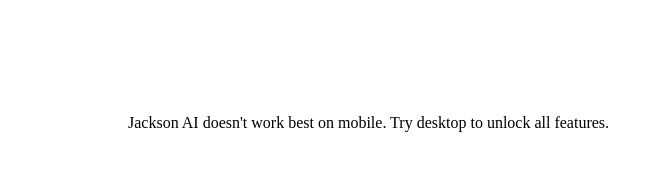
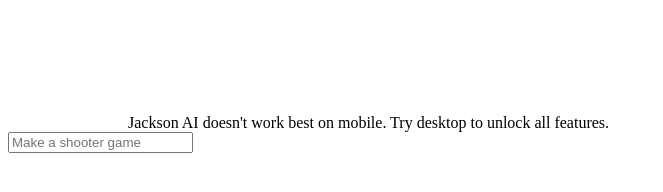
Before and after one commit to mrmichaelchapo-del/Studio-Jacker-AI, a plain HTML site: page index.html in a window 1280 px wide. Shown: the whole page, without its empty margins (0-663 px from the left). Drawn offline with Linux system fonts and the light colour scheme.

Commit message:
Update index.html

```diff
--- a/index.html
+++ b/index.html
@@ -1,4 +1,5 @@
 <div id="warning"><img src="libs/warnings/info.svg">Jackson AI doesn't work best on mobile. Try desktop to unlock all features.</div>
+<input placeholder="Make a shooter game"></input><script src="inputredirect.js"></script>
 <script>
   const COOKIE_MAX_AGE = 40 * 60; // keep in sync with sender
 
```
